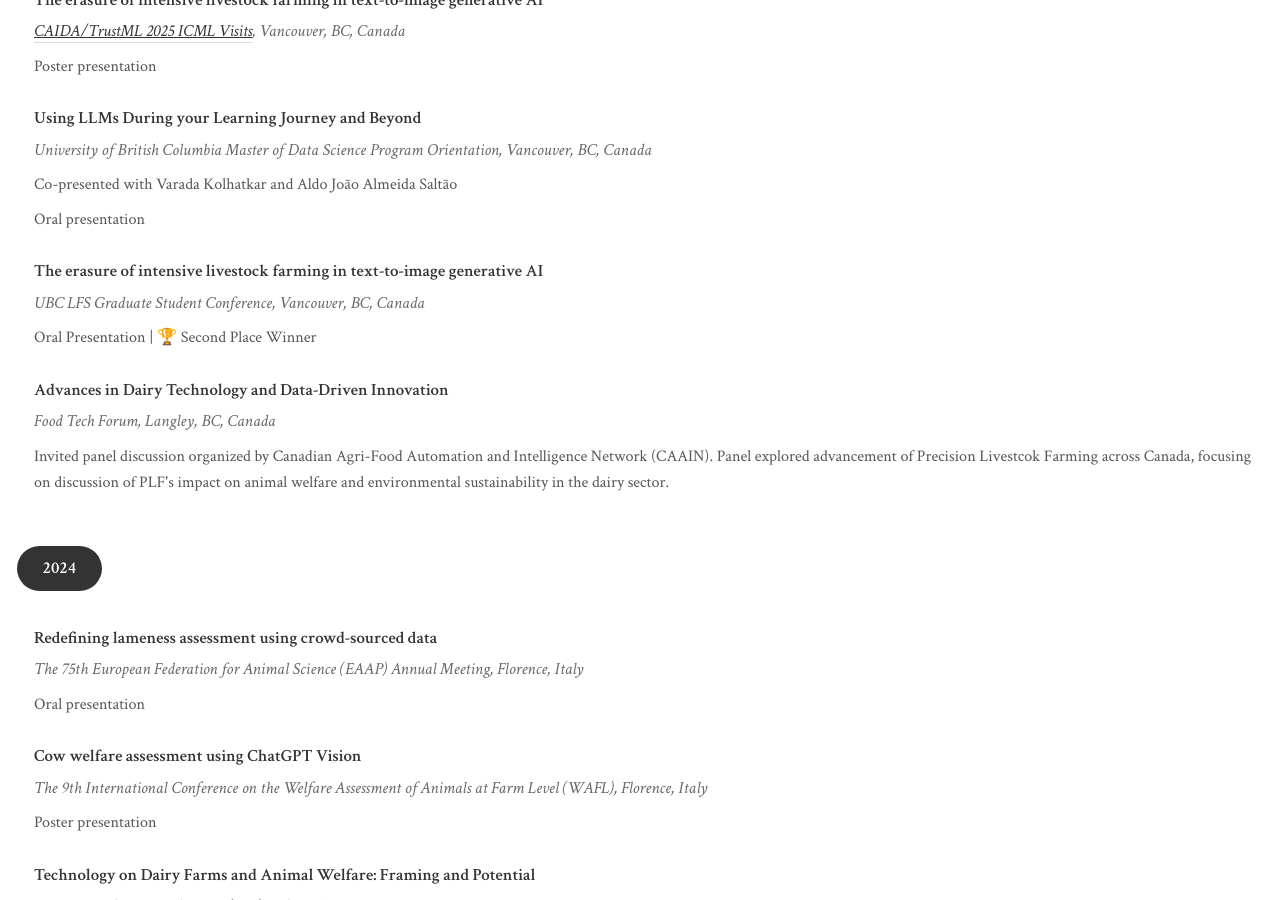
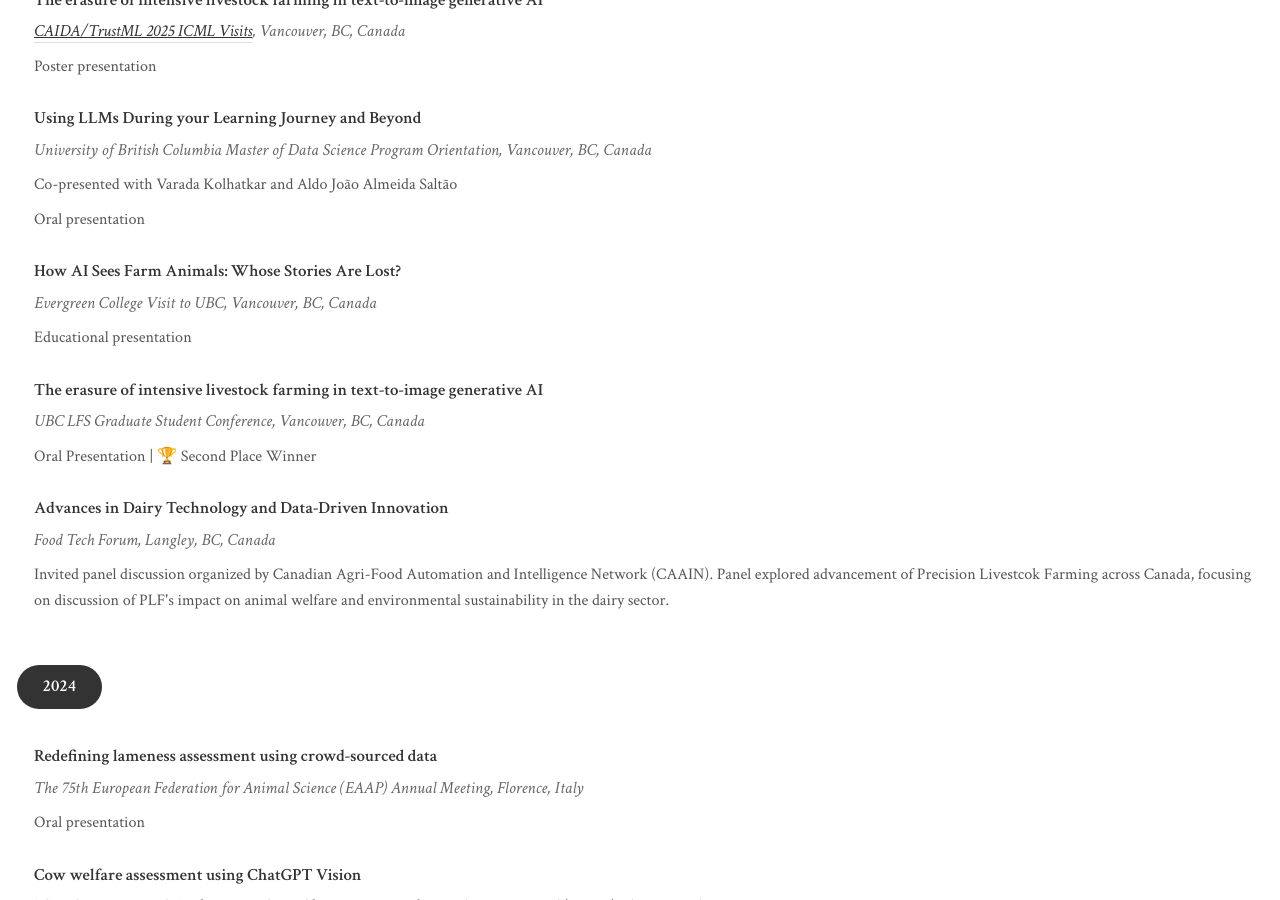
Before and after one commit to skysheng7/skysheng7.github.io, a Jekyll site: the page built from speaking.html, in a window 1280 px wide and 900 px high, scrolled down 813 px. Built offline with Jekyll 4.4.1, drawn with Linux system fonts in a browser that asks for light colours; some of the changed text lies outside the part shown.

Commit message:
update speaking

```diff
--- a/speaking.html
+++ b/speaking.html
@@ -40,6 +40,12 @@
         <div class="talk-venue">University of British Columbia Master of Data Science Program Orientation, Vancouver, BC, Canada</div>
         <div class="talk-description">Co-presented with Varada Kolhatkar and Aldo João Almeida Saltão</div>
         <div class="talk-description">Oral presentation</div>
+    </div>
+
+    <div class="talk-item">
+        <div class="talk-title">How AI Sees Farm Animals: Whose Stories Are Lost?</div>
+        <div class="talk-venue">Evergreen College Visit to UBC, Vancouver, BC, Canada</div>
+        <div class="talk-description">Educational presentation</div>
     </div>
 
     <div class="talk-item">
@@ -150,6 +156,12 @@
     <div class="year-header">Media & Podcasts</div>
 
     <div class="talk-item">
+        <div class="talk-title">Welfare Wednesdays</div>
+        <p class="talk-venue">UBC PAW Club: episode 14 | <a href="https://www.instagram.com/reel/DR0vR-3kaF2/" target="_blank">🎙️ Podcast Available</a></p>
+        <p class="talk-description">Discussed how AI is biased and erased the reality of intensive livestcok farming.</p>
+      </div>
+
+    <div class="talk-item">
         <div class="talk-title">Exploring Agritech, Data Standards, and Improved Animal Welfare</div>
         <p class="talk-venue">The Livestack Podcast: Episode 21 | <a href="https://agrigates.io/the-livestack-podcast-episode-21-exploring-agritech-data-standards-and-improved-animal-welfare/" target="_blank">🎙️ Podcast Available</a></p>
         <p class="talk-description">🌟 Top 5 most popular episode of 2024</p>
```
Also changed, not shown: 2 other files.
